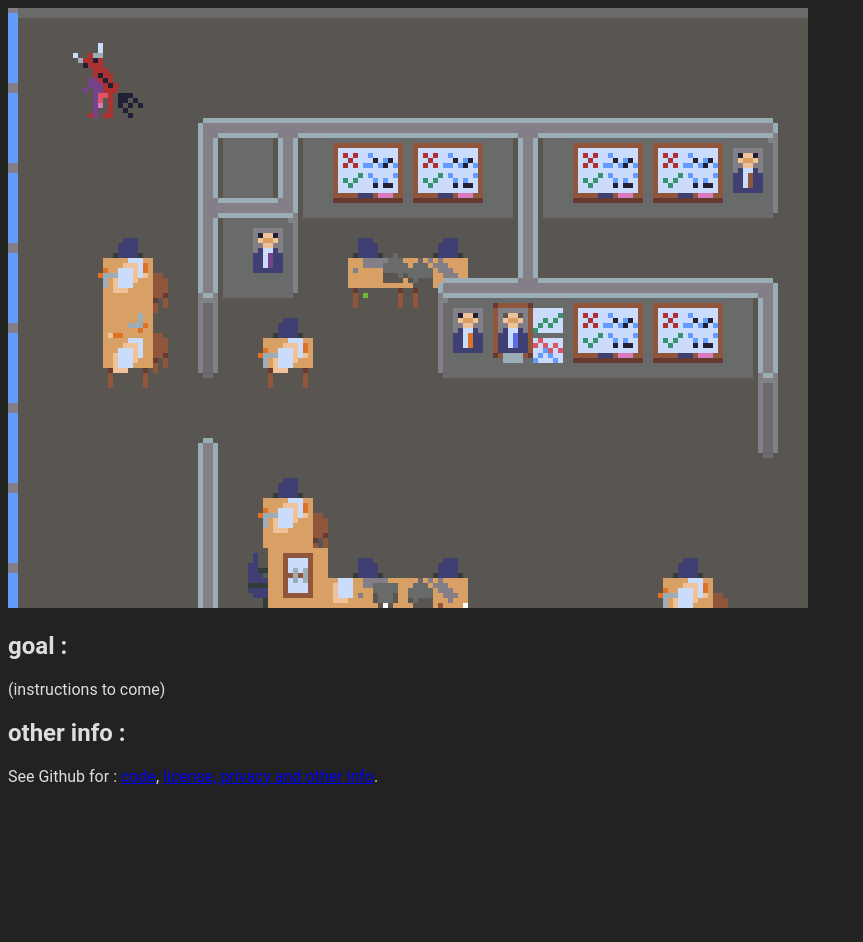
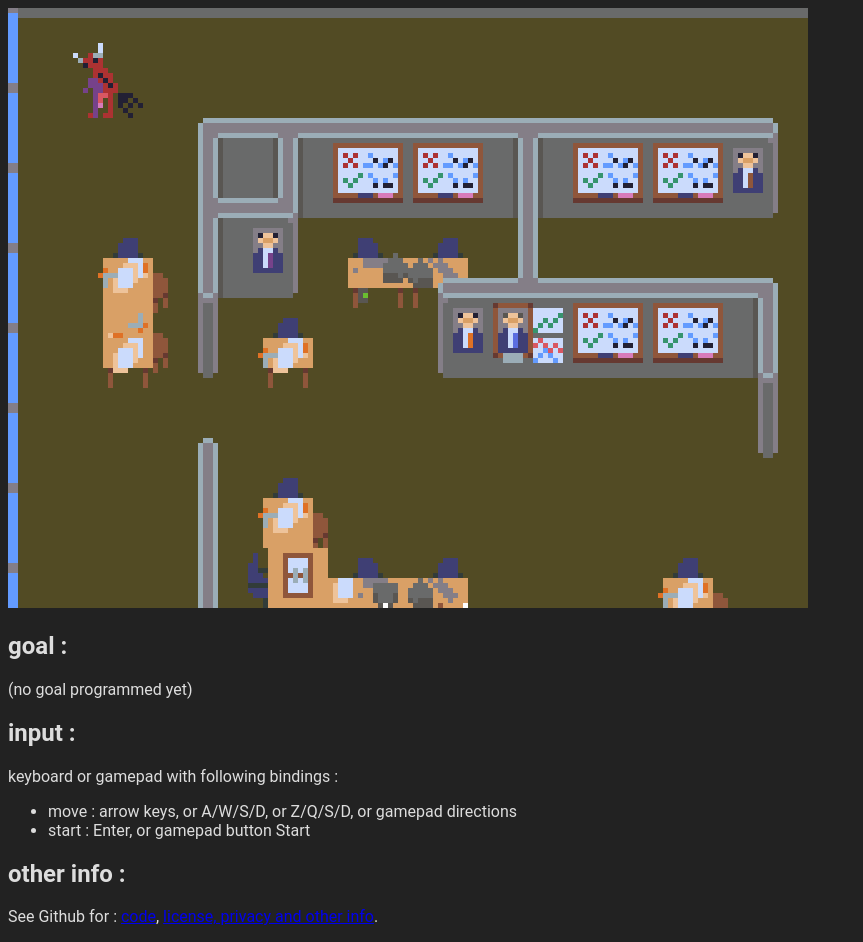
Before and after one commit to smmilut/officescape, a plain HTML site: page index.html in a window 1280 px wide. Shown: the whole page, without its empty margins (0-863 px from the left). Before the commit the page ends 802 px from the top, so only its background shows below. Drawn offline with Linux system fonts and the light colour scheme.

Commit message:
update instructions and background color

```diff
--- a/index.html
+++ b/index.html
@@ -15,7 +15,13 @@
     <div id="hiddenloading"></div>
     <div id="instructions">
         <h2>goal :</h2>
-        <p>(instructions to come)</p>
+        <p>(no goal programmed yet)</p>
+        <h2>input :</h2>
+        <p>keyboard or gamepad with following bindings :</p>
+        <ul>
+            <li>move : arrow keys, or A/W/S/D, or Z/Q/S/D, or gamepad directions</li>
+            <li>start : Enter, or gamepad button Start</li>
+        </ul>
     </div>
     <div id="otherinfo">
         <h2>other info :</h2>
--- a/www/config/scenes.json
+++ b/www/config/scenes.json
@@ -19,7 +19,7 @@
                     ],
                     "screenWidth": 800,
                     "screenHeight": 600,
-                    "backgroundColor": "#595652",
+                    "backgroundColor": "#524b24",
                     "deadzoneSize": {
                         "width": 10,
                         "height": 10
```
